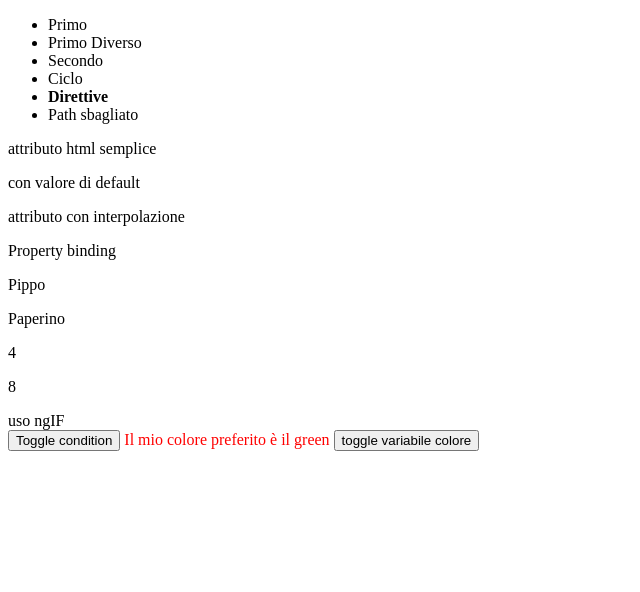
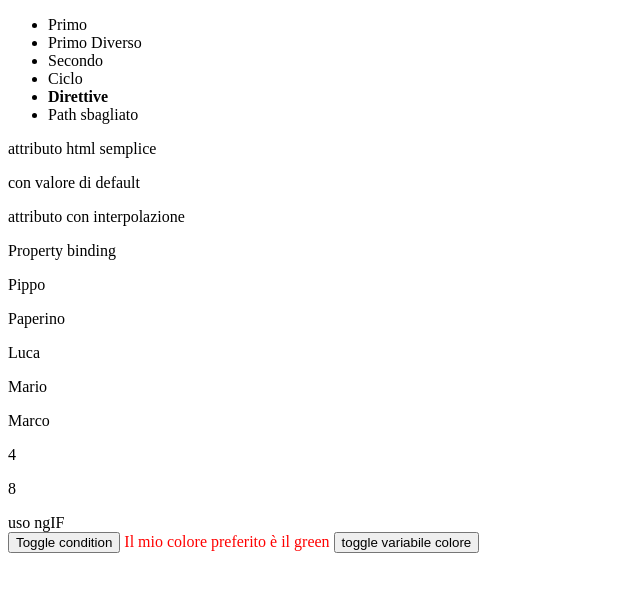
Before and after one commit to LukeSkywa/DemoMilano, an Angular app: page /directive in a window 1280 px wide. Shown: the top 592 px of the page, without its empty margins (0-640 px from the left). Built offline with nearby package versions, Linux system fonts and the light colour scheme.

Commit message:
utilizzo trackBy

```diff
--- a/src/app/directive/directive.component.html
+++ b/src/app/directive/directive.component.html
@@ -8,6 +8,10 @@
     <ng-container *ngIf="item !== 'Pluto'">
         {{item}}
     </ng-container>
+</p>
+
+<p *ngFor="let oggetto of listaDiOggetti; trackBy: trackByNominativo" [appHighlight]="color">
+        {{oggetto.nome}}
 </p>
 
 <p>{{(4-2) | exponentialStrength}}</p>
--- a/src/app/directive/directive.component.ts
+++ b/src/app/directive/directive.component.ts
@@ -1,4 +1,5 @@
 import { Component, OnInit } from '@angular/core';
+import { Persona } from '../model/persona.interface';
 
 @Component({
   selector: 'app-directive',
@@ -10,10 +11,15 @@ export class DirectiveComponent implements OnInit {
   condition: boolean = true;
   color: string = null;
   listaSemplice: string[] = ['Pippo', 'Pluto', 'Paperino'];
+  listaDiOggetti: Persona[] = [{nome: 'Luca', cognome: 'Alicata', id: 1},{nome: 'Mario', cognome: 'Biondi', id: 2}, {nome: 'Marco', cognome: 'Rossi', id: 3}];
 
   constructor() { }
 
   ngOnInit(): void {
+  }
+
+  trackByNominativo(oggetto: Persona) {
+    return oggetto.nome+oggetto.cognome+oggetto.id;
   }
 
   toggleColorVar() {
--- a/src/app/model/persona.interface.ts
+++ b/src/app/model/persona.interface.ts
@@ -1,4 +1,5 @@
 export interface Persona{
     nome: string;
     cognome: string;
+    id?: number;
 }
```
